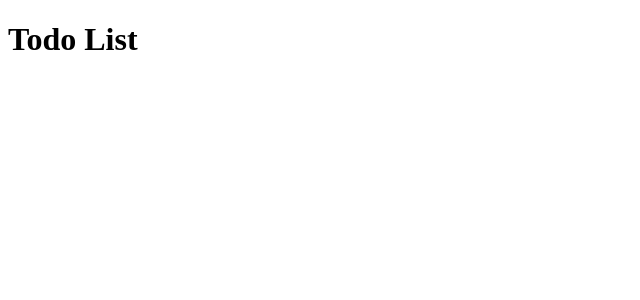
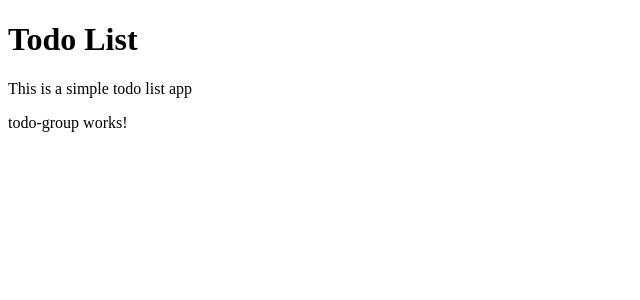
Before and after one commit to rhrynko-intellias/angular-todo-list, an Angular app: page / in a window 1280 px wide. Shown: the top 300 px of the page, without its empty margins (0-640 px from the left). Built offline with nearby package versions, Linux system fonts and the light colour scheme.

Commit message:
Add default "todo-group" and "todo-item" components

```diff
--- a/src/app/app.component.html
+++ b/src/app/app.component.html
@@ -1 +1,8 @@
-<h1>Todo List</h1>
+<header>
+  <h1>Todo List</h1>
+  <span>This is a simple todo list app</span>
+</header>
+
+<main>
+  <app-todo-group></app-todo-group>
+</main>
--- a/src/app/app.component.ts
+++ b/src/app/app.component.ts
@@ -1,10 +1,12 @@
 import { Component } from '@angular/core';
 import { RouterOutlet } from '@angular/router';
+
+import { TodoGroupComponent } from './components/todo-group/todo-group.component';
 
 @Component({
   selector: 'app-root',
   standalone: true,
-  imports: [RouterOutlet],
+  imports: [RouterOutlet, TodoGroupComponent],
   templateUrl: './app.component.html',
   styleUrl: './app.component.css',
 })
--- /dev/null
+++ b/src/app/components/todo-group/todo-group.component.html
@@ -0,0 +1 @@
+<p>todo-group works!</p>
--- /dev/null
+++ b/src/app/components/todo-item/todo-item.component.html
@@ -0,0 +1 @@
+<p>todo-item works!</p>
```
Also changed, not shown: src/app/components/todo-group/todo-group.component.ts (added, +11 -0 lines), src/app/components/todo-item/todo-item.component.ts (added, +12 -0 lines), src/app/components/todo-group/todo-group.component.css (added), src/app/components/todo-item/todo-item.component.css (added), 2 other files (tests, documents, lock files or other folders).
